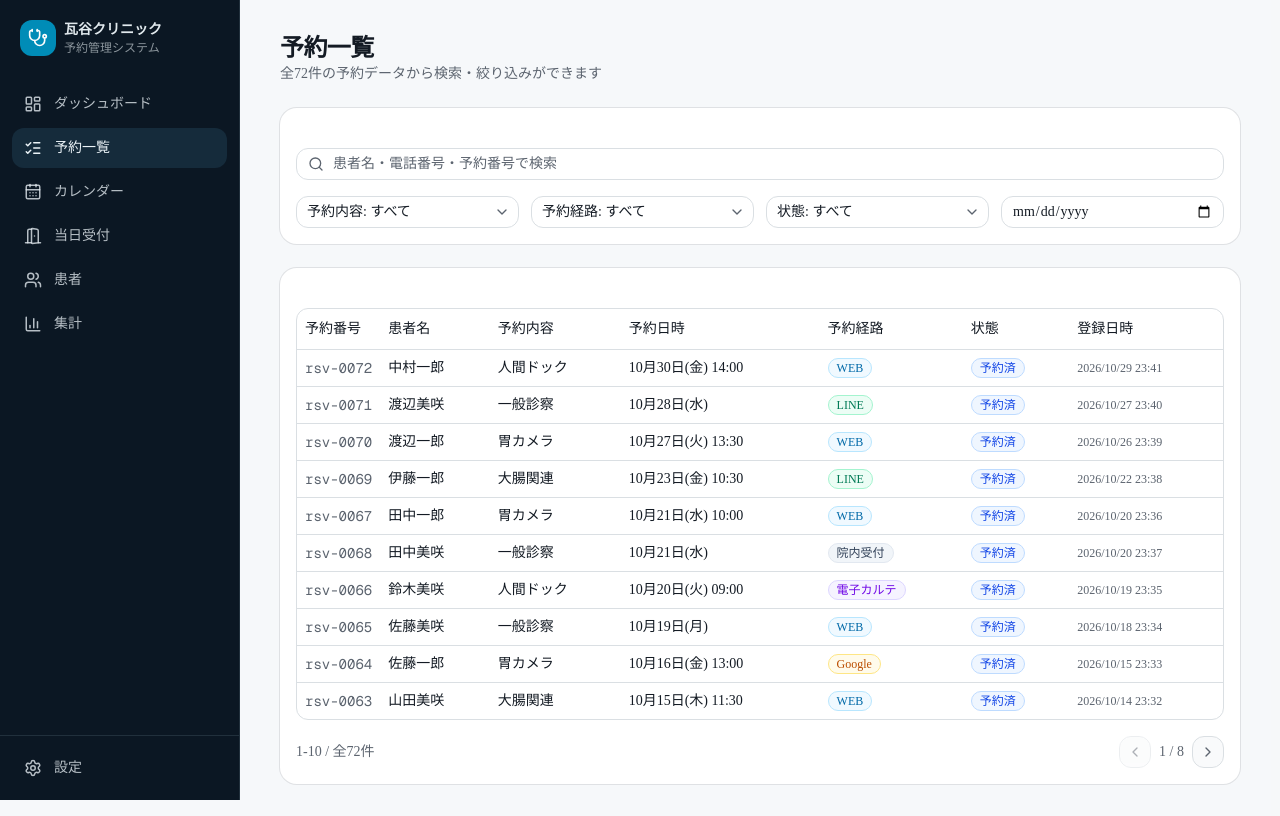
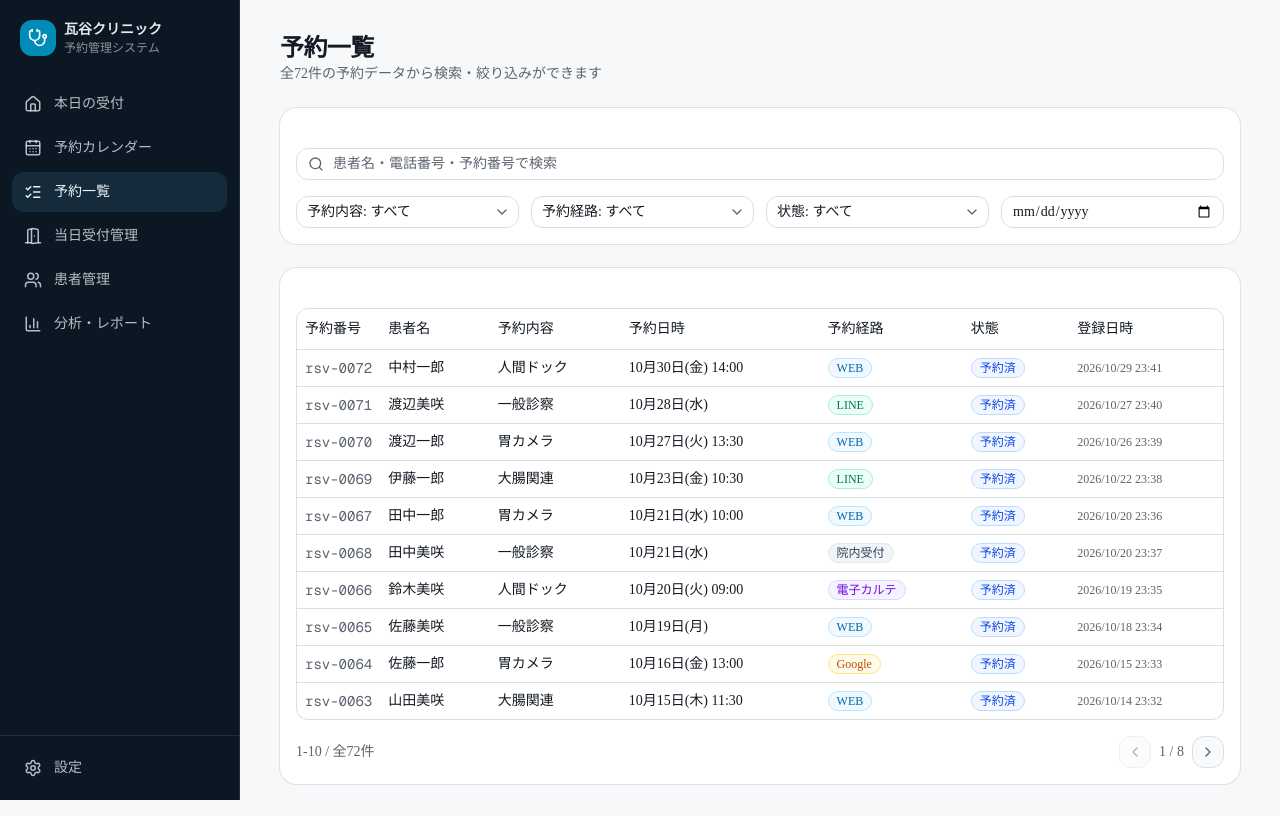
Before and after one commit to crestix-company/crestix-clinic-reservation-system, a Next.js app: page /admin/reservations in a window 1280 px wide. Built offline with nearby package versions, Linux system fonts and the light colour scheme.

Commit message:
feat: align admin navigation with reception workflow

```diff
--- a/src/components/layout/admin-sidebar.tsx
+++ b/src/components/layout/admin-sidebar.tsx
@@ -3,7 +3,7 @@
 import Link from "next/link";
 import { usePathname } from "next/navigation";
 import {
-  LayoutDashboard,
+  Home,
   ListChecks,
   CalendarDays,
   DoorOpen,
@@ -15,12 +15,12 @@ import {
 import { cn } from "@/lib/utils";
 
 const NAV_ITEMS = [
-  { href: "/admin", label: "ダッシュボード", icon: LayoutDashboard },
+  { href: "/admin", label: "本日の受付", icon: Home },
+  { href: "/admin/calendar", label: "予約カレンダー", icon: CalendarDays },
   { href: "/admin/reservations", label: "予約一覧", icon: ListChecks },
-  { href: "/admin/calendar", label: "カレンダー", icon: CalendarDays },
-  { href: "/admin/reception", label: "当日受付", icon: DoorOpen },
-  { href: "/admin/patients", label: "患者", icon: Users },
-  { href: "/admin/analytics", label: "集計", icon: BarChart3 },
+  { href: "/admin/reception", label: "当日受付管理", icon: DoorOpen },
+  { href: "/admin/patients", label: "患者管理", icon: Users },
+  { href: "/admin/analytics", label: "分析・レポート", icon: BarChart3 },
 ];
 
 export function AdminSidebar() {
@@ -40,7 +40,7 @@ export function AdminSidebar() {
 
       <nav className="flex-1 space-y-1 px-3 py-2">
         {NAV_ITEMS.map((item) => {
-          const active = pathname === item.href;
+          const active = item.href === "/admin" ? pathname === "/admin" : pathname.startsWith(item.href);
           const Icon = item.icon;
           return (
             <Link
@@ -65,7 +65,7 @@ export function AdminSidebar() {
           href="/admin/settings"
           className={cn(
             "flex items-center gap-3 rounded-lg px-3 py-2.5 text-sm transition-colors",
-            pathname === "/admin/settings"
+            pathname.startsWith("/admin/settings")
               ? "bg-sidebar-accent text-sidebar-accent-foreground font-medium"
               : "text-sidebar-foreground/80 hover:bg-sidebar-accent/60 hover:text-sidebar-accent-foreground",
           )}
```
